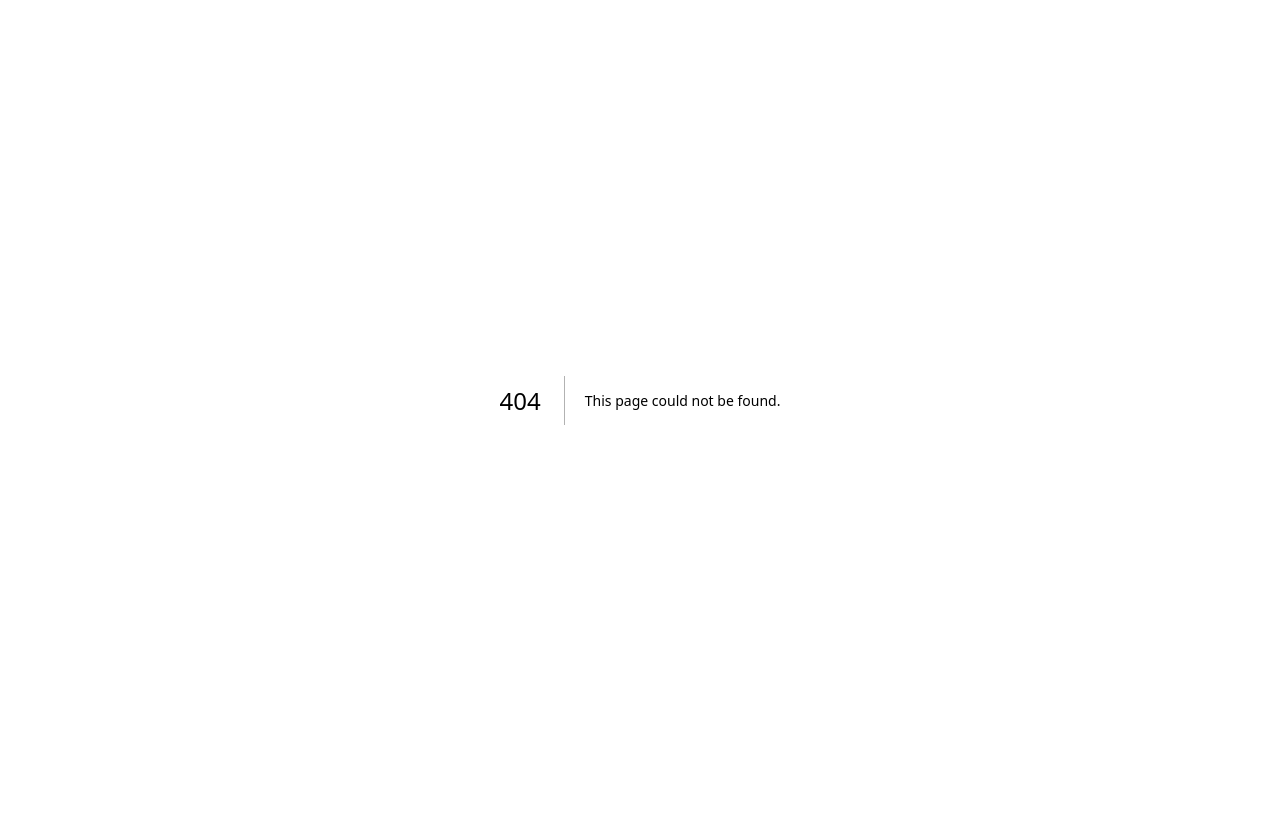
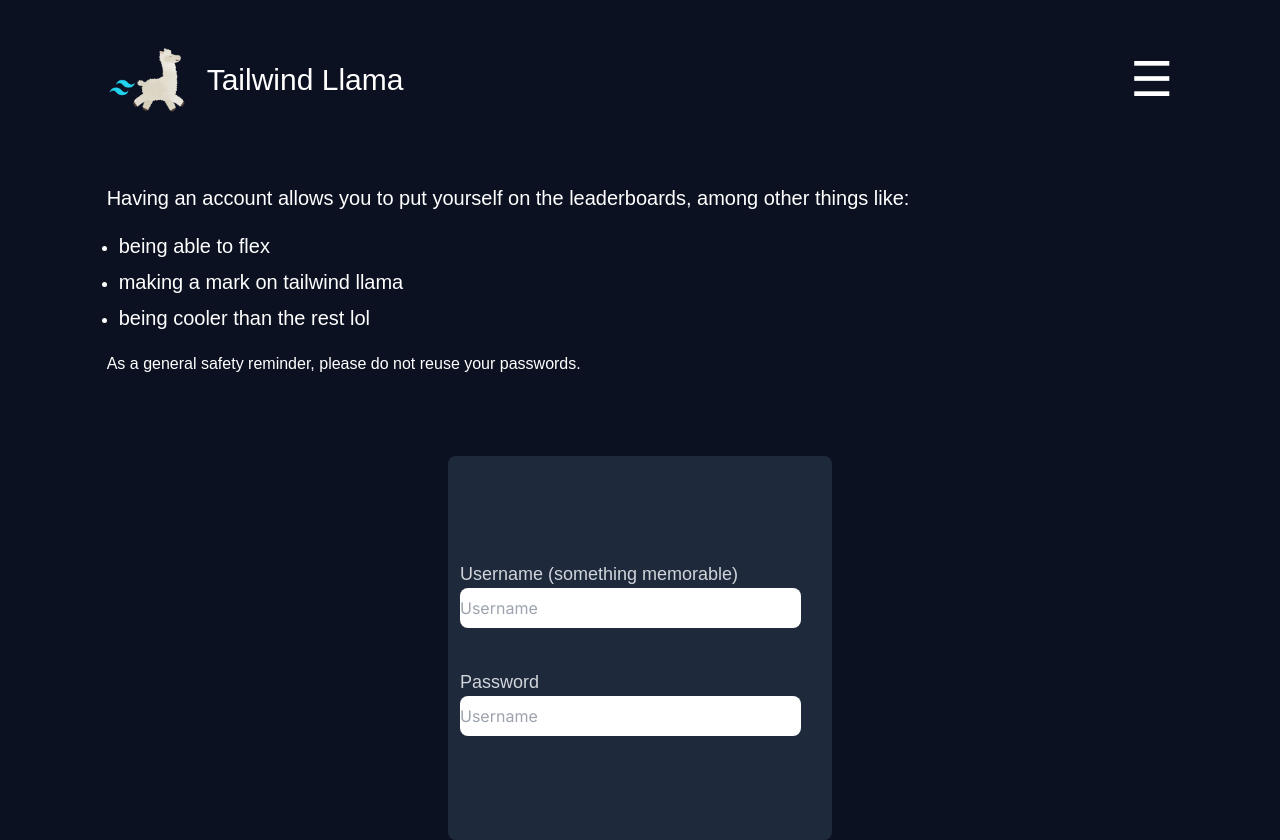
Before and after one commit to Larry-Larriee/next-llama, a Next.js app in the folder my-app/: page /account in a window 1280 px wide. Before the commit this address had no page. Before the commit the page ends 800 px from the top, so only its background shows below. Built offline with nearby package versions, Linux system fonts and the light colour scheme.

Commit message:
account.jsx part one
inplemented the basis of the account page

```diff
--- /dev/null
+++ b/my-app/src/app/account/page.jsx
@@ -0,0 +1,65 @@
+import Navigation from "@/components/Navigation";
+import React from "react";
+
+export default function page() {
+  return (
+    <>
+      <div className="flex w-full flex-col items-center gap-16">
+        <Navigation />
+
+        <div className="flex w-10/12 flex-col items-center gap-20">
+          <article className="flex w-full flex-col gap-5">
+            <p className="text-xl text-white">
+              Having an account allows you to put yourself on the leaderboards,
+              among other things like:
+            </p>
+
+            <ul className="ml-3 flex list-disc flex-col gap-2 text-white">
+              <li>
+                <p className="text-xl text-white">being able to flex</p>
+              </li>
+              <li>
+                <p className="text-xl text-white">
+                  making a mark on tailwind llama
+                </p>
+              </li>
+              <li>
+                <p className="text-xl text-white">
+                  being cooler than the rest lol
+                </p>
+              </li>
+            </ul>
+
+            <p className="text-base text-white">
+              As a general safety reminder, please do not reuse your passwords.
+            </p>
+          </article>
+
+          <div className="primary-color-4 flex h-96 w-96 flex-col justify-center gap-10 rounded-lg">
+            <section className="ml-3 flex flex-col">
+              <p className="text-lg text-gray-300">
+                Username (something memorable)
+              </p>
+              <input
+                className="h-10 w-11/12 rounded-lg"
+                type="text"
+                placeholder="Username"
+              />
+            </section>
+
+            <section className="ml-3 flex flex-col">
+              <p className="text-lg text-gray-300">Password</p>
+              <input
+                className="h-10 w-11/12 rounded-lg"
+                type="text"
+                placeholder="Username"
+              />
+            </section>
+
+            {/* buttons */}
+          </div>
+        </div>
+      </div>
+    </>
+  );
+}
--- a/my-app/src/components/helper/Menu.js
+++ b/my-app/src/components/helper/Menu.js
@@ -68,7 +68,7 @@ export default function Menu() {
 
               <li>
                 <Link href="/account">
-                  <p className="text-white">Account</p>
+                  <p className="animate-pulse text-white">Account</p>
                 </Link>
               </li>
               <li>
```
